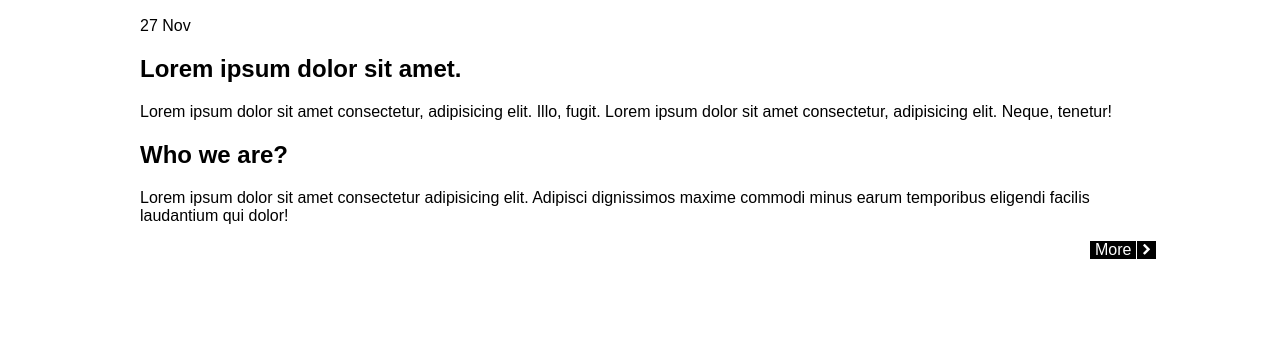
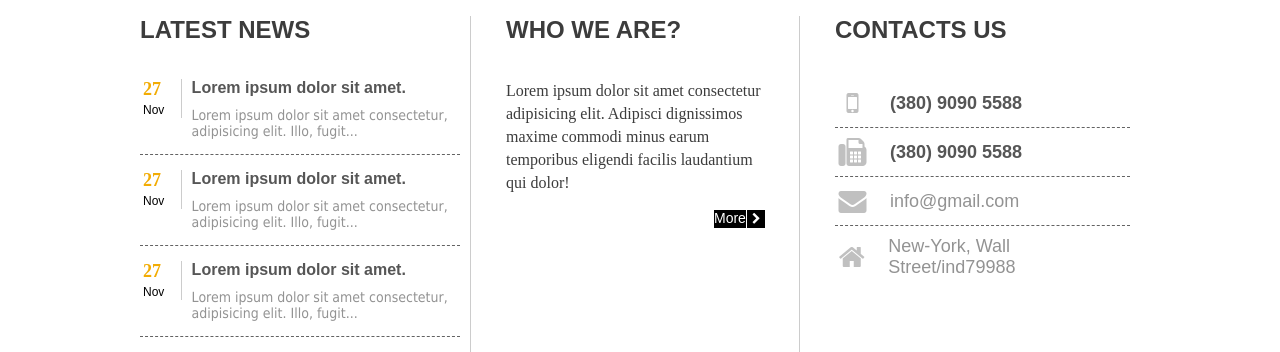
Before and after one commit to headlessgod/project_html, a plain HTML site: page index.html in a window 1280 px wide. Shown: the part 557-909 px from the top of the page. Before the commit the page ends 816 px from the top, so only its background shows below. Drawn offline with Linux system fonts and the light colour scheme.

Commit message:
creted info block

```diff
--- a/index.html
+++ b/index.html
@@ -59,28 +59,43 @@
                         mollitia eligendi consequatur minima, ut, tempore necessitatibus culpa natus fuga ipsam minus
                         tenetur pariatur asperiores. Iusto excepturi aliquam quas, vitae natus modi magni laudantium,
                         repudiandae mollitia, odit ut officiis sint.</p>
-                    <a href="#" class="moreLink"><span class="moreText">More</span><i
-                            class="morearrow fa fa-chevron-right" aria-hidden="true"></i></a>
+                    <a href="#" class="moreLink">More<span class="moreText"><i
+                        class="morearrow fa fa-chevron-right" aria-hidden="true"></i></span></a>
                 </div>
             </div>
 
             <div class="info">
                 <div class="info__news">
-                        <h2>Latest news</h2>
-                        <section>
-                            <div>27 Nov</div>
+                    <h2 class="info__title">Latest news</h2>
+                    <section class="info__article">
+                        <div class="info__date"><i class="info__num">27 </i><i class="info__mon">Nov</i></div>
                         <div>
-                                <h1>Lorem ipsum dolor sit amet.</h1>
-                                <p>Lorem ipsum dolor sit amet consectetur, adipisicing elit. Illo, fugit.
-                                    Lorem ipsum dolor sit amet consectetur, adipisicing elit. Neque, tenetur!
+                            <h1 class="info__chapter">Lorem ipsum dolor sit amet.</h1>
+                            <p class="info__description">Lorem ipsum dolor sit amet consectetur, adipisicing elit. Illo, fugit...
+                            </p>
+                        </div>
+                    </section>
+                    <section class="info__article">
+                        <div class="info__date"><i class="info__num">27 </i><i class="info__mon">Nov</i></div>
+                        <div>
+                            <h1 class="info__chapter">Lorem ipsum dolor sit amet.</h1>
+                            <p class="info__description">Lorem ipsum dolor sit amet consectetur, adipisicing elit. Illo, fugit...
+                            </p>
+                        </div>
+                    </section>
+                    <section class="info__article">
+                        <div class="info__date"><i class="info__num">27 </i><i class="info__mon">Nov</i></div>
+                        <div>
+                            <h1 class="info__chapter">Lorem ipsum dolor sit amet.</h1>
+                            <p class="info__description">Lorem ipsum dolor sit amet consectetur, adipisicing elit. Illo, fugit...
                             </p>
                         </div>
                     </section>
                 </div>
                 <div class="info__about">
                     <section>
-                            <h1>Who we are?</h1>
-                            <p>Lorem ipsum dolor sit amet consectetur adipisicing elit.
+                        <h1 class="info__title">Who we are?</h1>
+                        <p class="info__about_description">Lorem ipsum dolor sit amet consectetur adipisicing elit.
                             Adipisci dignissimos maxime commodi minus earum temporibus eligendi
                             facilis laudantium qui dolor!</p>
                         <a href="#" class="moreLink">
@@ -89,7 +104,27 @@
                     </section>
                 </div>
                 <div class="info__contacts">
-
+                    <section>
+                        <h1 class="info__title">Contacts us</h1>
+                        <ul>
+                            <li class="info__item">
+                                <i class="info__icon fa fa-mobile" aria-hidden="true"></i>
+                                <span class="info__phone"> (380) 9090 5588</span>
+                            </li>
+                            <li class="info__item">
+                                <i class="info__icon fa fa-fax" aria-hidden="true"></i>
+                                <span class="info__phone"> (380) 9090 5588</span>
+                            </li>
+                            <li class="info__item">
+                                <i class="info__icon fa fa-envelope" aria-hidden="true"></i>
+                                <span class="info__address">info@gmail.com</span>
+                            </li>
+                            <li class="info__item">
+                                <i class="info__icon fa fa-home" aria-hidden="true"></i>
+                                <span class="info__address">New-York, Wall Street/ind79988</span>
+                            </li>
+                        </ul>
+                    </section>
                 </div>
             </div>
         </main>
--- a/style.css
+++ b/style.css
@@ -18,13 +18,14 @@ body, ul {
     max-width: 1000px;
 }
 
-/*SHARED STYLES*/
+/*LOGO STYLES*/
 
 .logo {
     position: relative;
     display: flex;
     justify-content: flex-end;
     align-items: center;
+    color: #3c3c3c;
 }
 .logo::after, .logo::before {
     content: "";
@@ -107,6 +108,10 @@ body, ul {
     display: flex;
     flex-wrap: wrap;
     justify-content: space-between;
+    padding-bottom: 40px;
+    margin-bottom: 40px;
+    border-bottom: 1px solid #ccc;
+    align-items: flex-start;
 }
 .banners__title {
     width: 100%;
@@ -119,7 +124,6 @@ body, ul {
 }
 .banners__right {
     width: 48%;
-    margin: 0 0 15px 0;
 }
 .moreLink {
     background: black;
@@ -129,9 +133,9 @@ body, ul {
     font-family: 'Segoe UI', Tahoma, Geneva, Verdana, sans-serif;
     text-align: center;
     display: flex;
+    font-size: 14px;
 }
 .moreText {
-    padding: .1px 5px;
 }
 .morearrow {
     border-left: 1px solid white;
@@ -144,12 +148,12 @@ body, ul {
 }
 .banners__left {
     border: 2px solid #92929270;
-    margin: 0 0 15px 0;
 }
 .banners__control {
     display: flex;
     justify-content: space-around;
     align-items: center;
+    font-size: 20px;
 }
 .banners__btnL, .banners__btnR {
     color: #f2ac04;
@@ -188,6 +192,104 @@ body, ul {
 
 
 
+/*MAIN CONTACTS STYLE*/
+
+
+.info {
+display: flex;
+}
+.info__title {
+    margin: 0 0 35px 0;
+    text-transform: uppercase;
+    color: #3c3c3c;
+}
+.info__news, .info__about, .info__contacts {
+    width: 33%;
+}
+.info__news {
+    padding-right: 10px;
+}
+.info__article{
+    display: flex;
+    align-items: flex-start;
+    border-bottom: 1px dashed #636363;
+    padding-bottom: 15px;
+    margin-bottom: 15px;
+}
+.info__date {
+    border-right: 1px solid #ccc;
+    padding: 0 10px 0 3px;
+    margin-right: 10px;
+}
+.info__num {
+    color: #f2ac04;
+    font-size: 18px;
+    font-weight: bold;
+    font-family: "Helvetica Neue LT";
+    font-style: normal;
+}
+.info__mon {
+font-style: normal;
+font-size: 12px;
+}
+.info__chapter {
+    font-size: 16px;
+    color: #565656;
+    margin: 0 0 10px 0;
+}
+.info__description {
+    margin: 0;
+    font-size: 14px;
+    color: #939393;
+    font-family: "Tahoma";
+}
+.info__about {
+    border-right: 1px solid #ccc;
+    border-left: 1px solid #ccc;
+    padding: 0 35px;
+}
+.info__about_description {
+    font-size: 16px;
+    line-height: 23px;
+    color: #3c3c3c;
+    font-family: "Helvetica CE";
+}
+.info__contacts {
+    padding-left: 35px;
+}
+.info__icon {
+    color: #c0c0c0;
+    font-size: 28px;
+    width: 35px;
+    margin-right: 20px;
+    text-align: center;
+}
+.info__item {
+    padding: 10px 0;
+    font-size: 18px;
+    display: flex;
+    align-items: center;
+    border-bottom: 1px dashed #636363;
+    font-family: "Helvetica";
+}
+.info__item:last-child {
+    border: none;
+}
+.info__phone {
+    font-weight: bold;
+    color: #565656;
+}
+.info__address {
+    font-size: 18px;
+    color: #939393;
+}
+
+
+
+
+
+
+
 /*MEDIA*/
 
 
```
Lines whose indentation alone changed are shown as unchanged.
